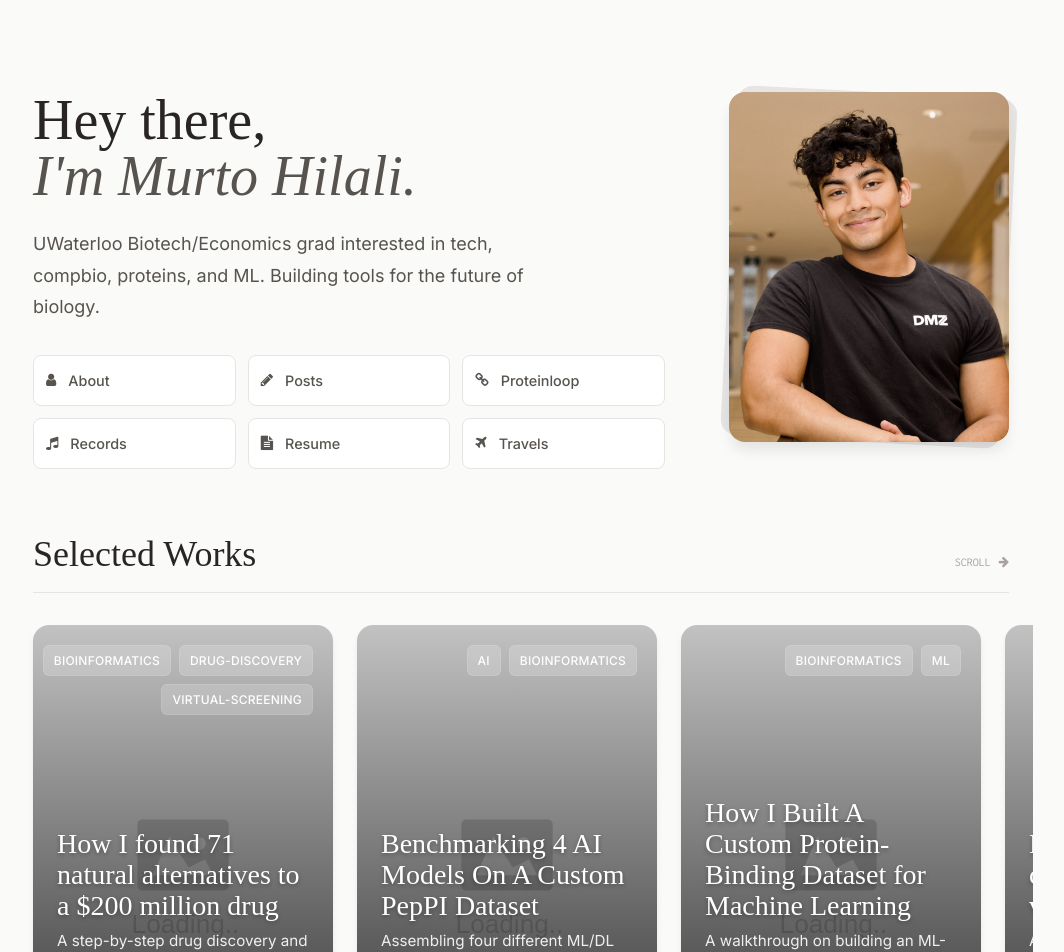
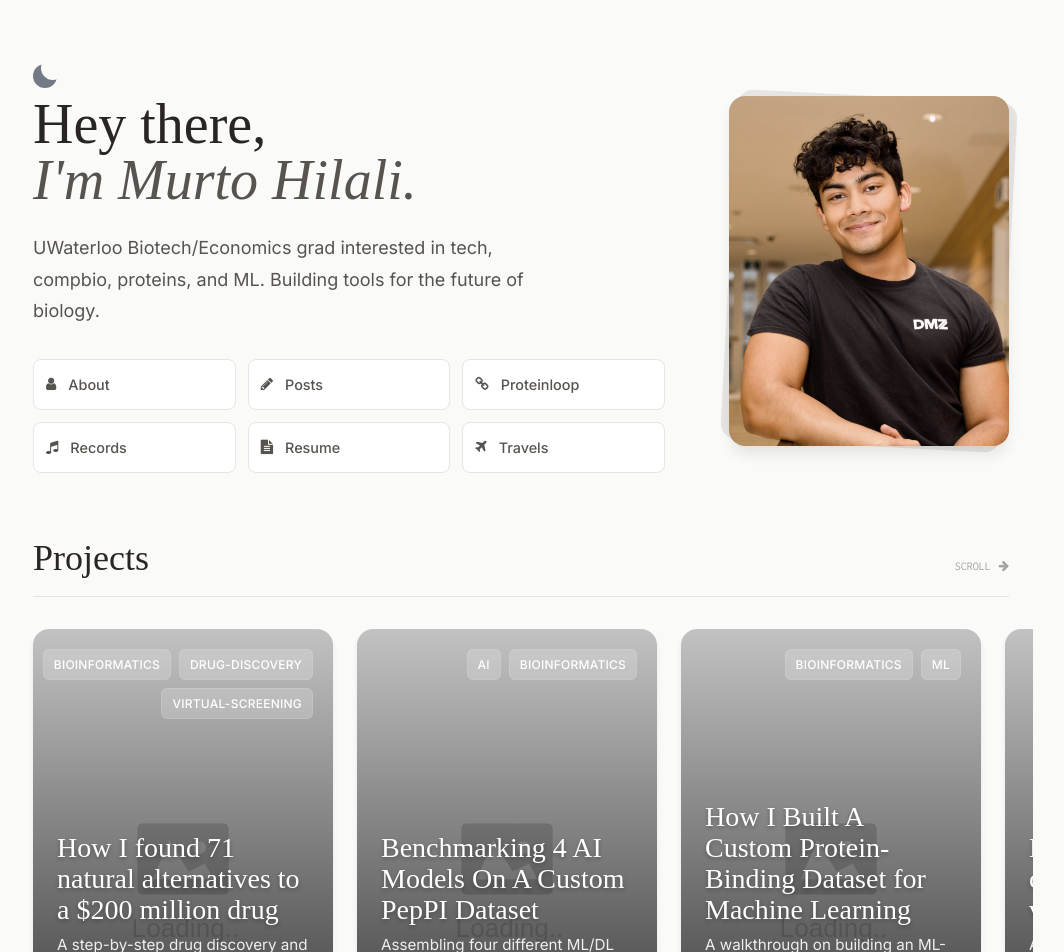
Before and after one commit to MurtoHilali/murtohilali.github.io, a Jekyll site: the page built from index.html, in a window 1280 px wide. Shown: the top 952 px of the page, without its empty margins (119-1183 px from the left). Built offline with Jekyll 4.4.1, drawn with Linux system fonts in a browser that asks for light colours; some web fonts are replaced; the list of posts is cut into pages by our own code.

Commit message:
re-implementing theme switcher

```diff
--- a/_includes/prohead.html
+++ b/_includes/prohead.html
@@ -1,10 +1,7 @@
-<!-- <div>
-    <a href="/" style="display: block;">
-        <img src="/murtohilali.github.io/img/author/website-header.png" width="100%" height="100%" alt="{{ site.title }}">
-    </a>
-</div> -->
 <div class="flex-row-between">
     <!-- <img src="/murtohilali.github.io/img/author/website-headshot.jpeg" width="110" height="110" class="img-index" alt="{{ site.title }}"> -->
-    <button title="Change theme" id="theme-toggle" onclick="modeSwitcher()"></button>
+    <button title="Change theme" id="theme-toggle" onclick="modeSwitcher()">
+        <div></div>
+    </button>
     <div></div>
 </div>
--- a/_sass/_main.scss
+++ b/_sass/_main.scss
@@ -40,7 +40,7 @@ html[data-theme="light"] {
   /* NEW Palette (Stone-50) */
   --bg-color: #fafaf9;
   --text-main: #292524; /* Stone-800 */
-  --text-muted: #57534e; /* Stone-600 - Darkened for better readability */
+  --text-muted: #57534e; /* Stone-600 */
   --text-light: #a8a29e; /* Stone-400 */
 
   --border-color: #e7e5e4; /* Stone-200 */
@@ -49,7 +49,6 @@ html[data-theme="light"] {
   --card-bg: #ffffff;
   --accent-color: #ea580c; /* Orange-600 */
 
-  /* LINK COLOR FIX: Blue as requested */
   --link-color: rgb(50, 87, 209);
 
   --code-bg: #f5f5f4;
@@ -66,7 +65,57 @@ html[data-theme="light"] {
   --header-font: var(--font-header);
   --source-code-font: var(--font-mono);
 
+  /* Toggle Icon Colors (Legacy) */
   --theme-ui-colors-toggleIcon: #2d3748;
+  --theme-ui-colors-transparent: transparent;
+
+  /* THEME TOGGLE STYLES (LIGHT MODE) */
+  #theme-toggle div {
+    position: relative;
+    width: 24px;
+    height: 24px;
+    border-radius: 50%;
+    border: none;
+    background-color: var(--theme-ui-colors-transparent, transparent);
+    transform: scale(1);
+    transition: all 0.45s ease 0s;
+    overflow: hidden;
+    box-shadow: inset 8px -8px 0px 0px var(--theme-ui-colors-toggleIcon, #2d3748);
+  }
+
+  #theme-toggle div::before {
+    content: "";
+    position: absolute;
+    right: -9px;
+    top: -9px;
+    height: 24px;
+    width: 24px;
+    border: none;
+    border-radius: 50%;
+    transform: translate(0px, 0px);
+    opacity: 1;
+    transition: transform 0.45s ease 0s;
+  }
+
+  #theme-toggle div::after {
+    content: "";
+    width: 8px;
+    height: 8px;
+    border-radius: 50%;
+    margin: -4px 0px 0px -4px;
+    position: absolute;
+    top: 50%;
+    left: 50%;
+    box-shadow: 0 -23px 0 var(--theme-ui-colors-toggleIcon, #2d3748),
+      0 23px 0 var(--theme-ui-colors-toggleIcon, #2d3748), 23px 0 0 var(--theme-ui-colors-toggleIcon, #2d3748),
+      -23px 0 0 var(--theme-ui-colors-toggleIcon, #2d3748),
+      15px 15px 0 var(--theme-ui-colors-toggleIcon, #2d3748),
+      -15px 15px 0 var(--theme-ui-colors-toggleIcon, #2d3748),
+      15px -15px 0 var(--theme-ui-colors-toggleIcon, #2d3748),
+      -15px -15px 0 var(--theme-ui-colors-toggleIcon, #2d3748);
+    transform: scale(0);
+    transition: all 0.35s ease 0s;
+  }
 }
 
 html[data-theme="dark"] {
@@ -82,7 +131,6 @@ html[data-theme="dark"] {
   --card-bg: #292524;
   --accent-color: #fb923c; /* Orange-400 */
 
-  /* LINK COLOR FIX: Lighter Blue for Dark Mode */
   --link-color: #60a5fa;
 
   --code-bg: #292524;
@@ -100,13 +148,61 @@ html[data-theme="dark"] {
   --source-code-font: var(--font-mono);
 
   --theme-ui-colors-toggleIcon: #cbd5e0;
+
+  /* THEME TOGGLE STYLES (DARK MODE) */
+  #theme-toggle div {
+    position: relative;
+    width: 24px;
+    height: 24px;
+    border-radius: 50%;
+    border: 4px solid var(--theme-ui-colors-toggleIcon, #cbd5e0);
+    background-color: var(--theme-ui-colors-toggleIcon, #cbd5e0);
+    transform: scale(0.55);
+    transition: all 0.45s ease 0s;
+    overflow: visible;
+    box-shadow: none;
+  }
+
+  #theme-toggle div::before {
+    content: "";
+    position: absolute;
+    right: -9px;
+    top: -9px;
+    height: 24px;
+    width: 24px;
+    border: 2px solid var(--theme-ui-colors-toggleIcon, #cbd5e0);
+    border-radius: 50%;
+    transform: translate(14px, -14px);
+    opacity: 0;
+    transition: transform 0.45s ease 0s;
+  }
+
+  #theme-toggle div::after {
+    content: "";
+    width: 8px;
+    height: 8px;
+    border-radius: 50%;
+    margin: -4px 0px 0px -4px;
+    position: absolute;
+    top: 50%;
+    left: 50%;
+    box-shadow: 0 -23px 0 var(--theme-ui-colors-toggleIcon, #cbd5e0),
+      0 23px 0 var(--theme-ui-colors-toggleIcon, #cbd5e0), 23px 0 0 var(--theme-ui-colors-toggleIcon, #cbd5e0),
+      -23px 0 0 var(--theme-ui-colors-toggleIcon, #cbd5e0),
+      15px 15px 0 var(--theme-ui-colors-toggleIcon, #cbd5e0),
+      -15px 15px 0 var(--theme-ui-colors-toggleIcon, #cbd5e0),
+      15px -15px 0 var(--theme-ui-colors-toggleIcon, #cbd5e0),
+      -15px -15px 0 var(--theme-ui-colors-toggleIcon, #cbd5e0);
+    transform: scale(1);
+    transition: all 0.35s ease 0s;
+  }
 }
 
 body {
   background-color: var(--bg-color);
   color: var(--text-main);
   font-family: var(--font-body);
-  line-height: 1.75; /* Increased slightly for readability */
+  line-height: 1.75;
   text-rendering: optimizeLegibility;
   transition: background-color 0.3s ease, color 0.3s ease;
 }
@@ -127,21 +223,20 @@ a:hover {
    4. LAYOUT & TYPOGRAPHY
    ========================================= */
 main {
-  max-width: 64rem; /* Tightened margins by increasing width (was 50rem) */
+  max-width: 64rem;
   margin: 0 auto;
   padding: 4rem 1.5rem;
   display: flex;
   flex-direction: column;
 }
 
-/* HEADING SPACING FIX */
 h1, h2, h3, h4, h5, h6 {
   font-family: var(--font-header);
   font-weight: 400;
   color: var(--text-main);
   line-height: 1.2;
-  margin-top: 2.5rem;   /* Added top space */
-  margin-bottom: 1.5rem; /* Increased bottom space */
+  margin-top: 2.5rem;
+  margin-bottom: 1.5rem;
 }
 
 h1 { font-size: 3rem; }
@@ -192,10 +287,9 @@ blockquote {
 }
 
 /* =========================================
-   5. BENTO & CARD STYLES (Modernized Legacy)
+   5. BENTO & CARD STYLES
    ========================================= */
 
-/* Main Grid Layout for Cards */
 .card-list {
   display: grid;
   grid-template-columns: 1fr;
@@ -244,7 +338,7 @@ blockquote {
   height: 100%;
   object-fit: cover;
   z-index: 0;
-  margin: 0; /* Override general img margin */
+  margin: 0;
   border-radius: 0;
   transition: transform 0.5s ease;
 }
@@ -264,7 +358,7 @@ blockquote {
   background: linear-gradient(to bottom, rgba(0,0,0,0.2) 0%, rgba(0,0,0,0.8) 100%);
 }
 
-/* PROJECT TAGS (NEW) */
+/* PROJECT TAGS */
 .card-tags {
   position: absolute;
   top: 1.25rem;
@@ -302,7 +396,7 @@ blockquote {
   font-size: 1.75rem;
   line-height: 1.1;
   color: #fff;
-  margin: 0 0 0.5rem 0; /* Reset margins for card title */
+  margin: 0 0 0.5rem 0;
   text-shadow: 0 2px 4px rgba(0,0,0,0.3);
 }
 
@@ -385,7 +479,7 @@ blockquote {
   border-color: var(--border-hover);
   color: var(--text-main);
   transform: translateY(-1px);
-  text-decoration: none; /* No underline on buttons */
+  text-decoration: none;
 }
 
 /* Hero Image Tilt */
@@ -416,7 +510,7 @@ blockquote {
   filter: grayscale(20%);
   transition: filter 0.5s ease;
   box-shadow: 0 10px 15px -3px rgba(0, 0, 0, 0.1);
-  margin: 0; /* Reset global img margin */
+  margin: 0;
 }
 .hero-image-wrapper:hover .hero-img { filter: grayscale(0%); }
 
@@ -508,7 +602,7 @@ blockquote {
   padding: 1rem 0;
   border-bottom: 1px solid var(--code-bg);
 }
-.post-item:hover { text-decoration: none; } /* Handle hover inside item */
+.post-item:hover { text-decoration: none; }
 @media (min-width: 640px) {
   .post-item {
     flex-direction: row;
@@ -526,7 +620,7 @@ blockquote {
   .post-meta-group {
     flex-direction: row;
     align-items: baseline;
-    gap: 4rem; /* Increased gap to widen spacing between Date and Title */
+    gap: 4rem;
   }
 }
 
@@ -534,7 +628,7 @@ blockquote {
   font-family: var(--font-mono);
   font-size: 0.85rem;
   color: var(--text-light);
-  width: 8rem; /* Increased fixed width to push title further */
+  width: 8rem;
   flex-shrink: 0;
 }
 .post-title { font-size: 1.1rem; color: var(--text-main); }
@@ -571,12 +665,13 @@ blockquote {
   transform: translateX(0);
 }
 
-/* Theme Toggle */
+/* Theme Toggle Button Container */
 #theme-toggle {
   opacity: 0.65;
   border: none;
   background: none;
   cursor: pointer;
+  padding: 0; /* Important for alignment */
 }
 
 /* Code Blocks */
@@ -665,7 +760,7 @@ applause-button svg {
   fill: var(--text-main);
 }
 
-/* FOOTER STYLES (New Addition) */
+/* FOOTER STYLES */
 .social-footer {
   padding: 3rem 1.5rem;
   margin-top: 4rem;
--- a/index.html
+++ b/index.html
@@ -48,7 +48,7 @@ layout: default
 
 <!-- PROJECTS SECTION -->
 <div class="section-header">
-    <h2>Selected Works</h2>
+    <h2>Projects</h2>
     <div class="scroll-hint">
         SCROLL <i class="fa fa-arrow-right"></i>
     </div>
```
